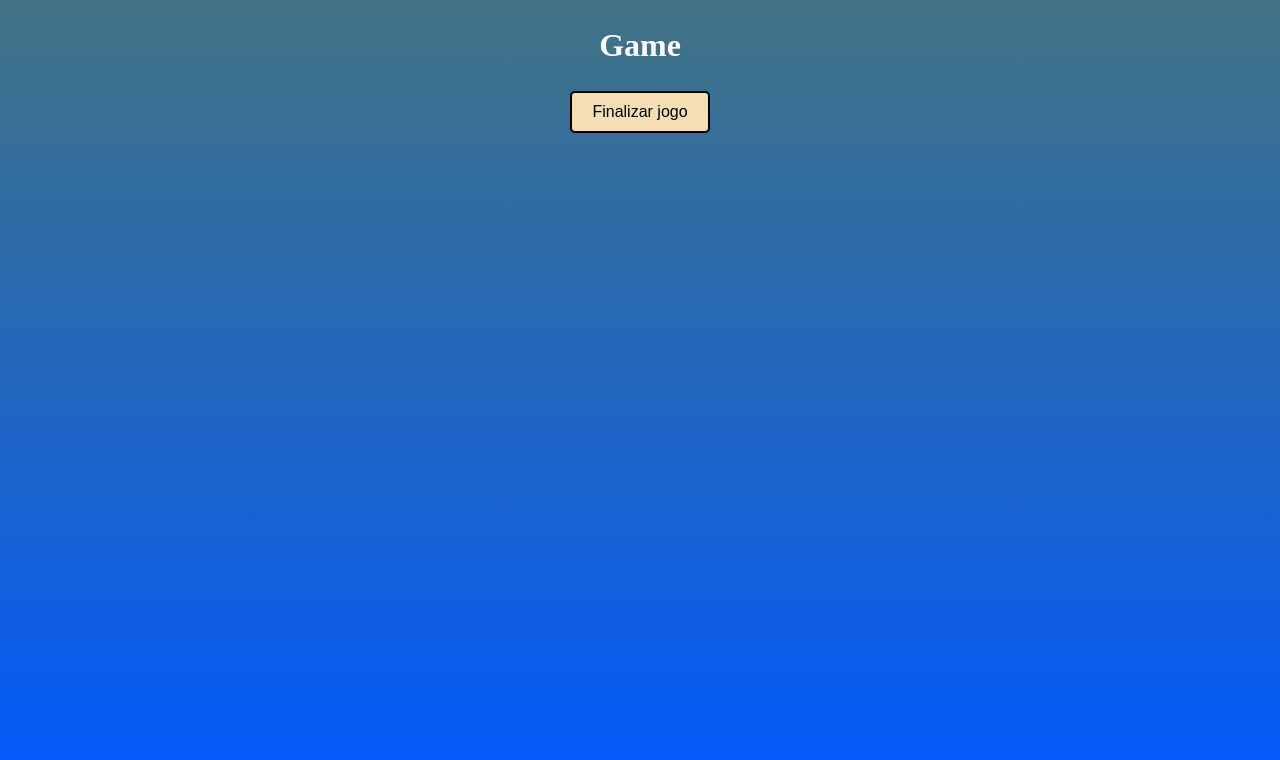
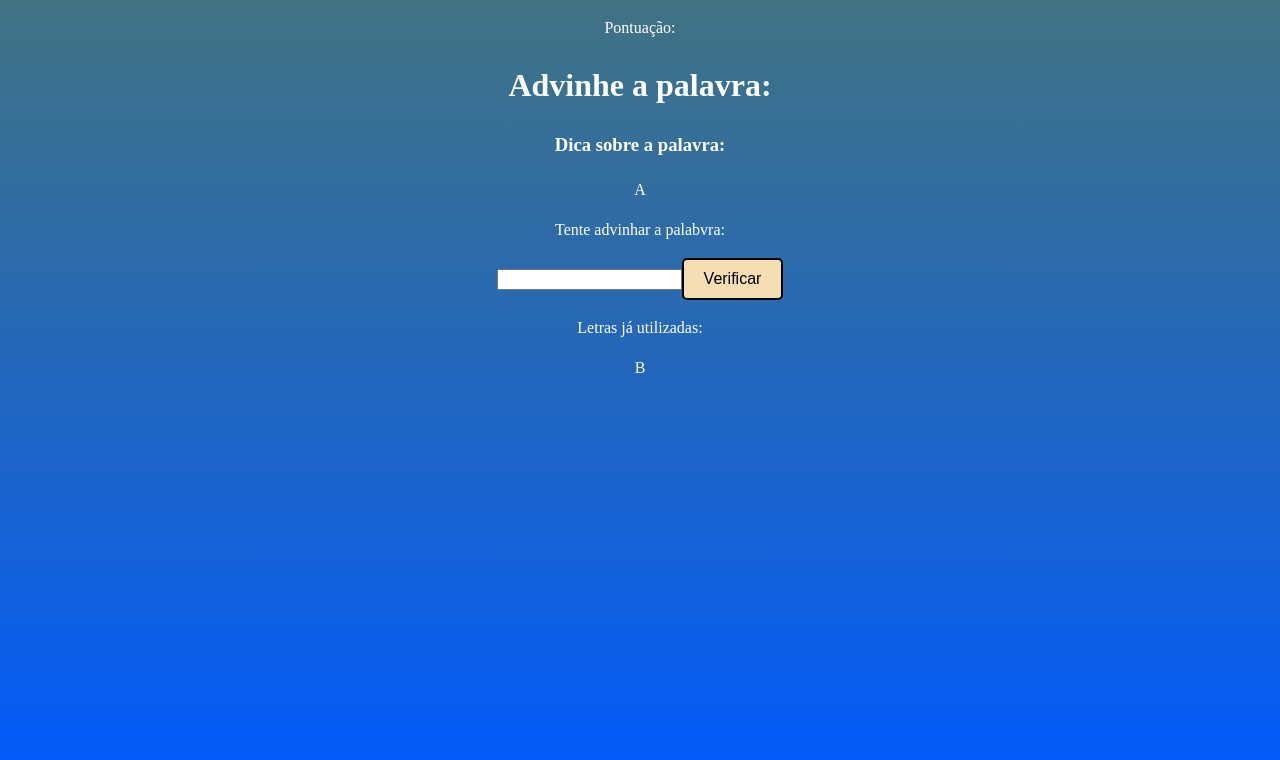
Before and after one commit to joao-vittorr/estudo-react-native, a React (Vite) app in the folder 6_secret_word/secret_word/: page / in a window 1280 px wide. Both pictures are taken after a click on the button "Começar o Jogo". Shown: the top 760 px of the page. Built offline with nearby package versions, Linux system fonts and the light colour scheme.

Commit message:
Criando a tela do game, faltando a estilização

```diff
--- a/6_secret_word/secret_word/src/components/GameScreen.jsx
+++ b/6_secret_word/secret_word/src/components/GameScreen.jsx
@@ -3,9 +3,34 @@ import "./GameScreen.css";
 
 const GameScreen = ({ verifyLetter }) => {
   return (
-    <div>
-      <h1>Game</h1>
-      <button onClick={verifyLetter}>Finalizar jogo</button>
+    <div className="game-screen">
+      <p className="points">
+        <span>Pontuação: </span>
+      </p>
+      <h1>Advinhe a palavra:</h1>
+      <h3 className="tip">
+        Dica sobre a palavra: <span> </span>
+      </h3>
+      <div className="wordContainer">
+        <span className="letter">A</span>
+        <span className="blankSquare"></span>
+      </div>
+      <div className="letterContainer">
+        <p>Tente advinhar a palabvra:</p>
+        <form onSubmit={(e) => e.preventDefault()}>
+          <input
+            type="text"
+            maxLength="1"
+            required
+            onChange={(e) => console.log(e.target.value)}
+          />
+          <button onClick={verifyLetter}>Verificar</button>
+        </form>
+      </div>
+      <div className="wrongLettersContainer">
+        <p>Letras já utilizadas:</p>
+        <span className="wrongLetter">B</span>
+      </div>
     </div>
   );
 };
```
